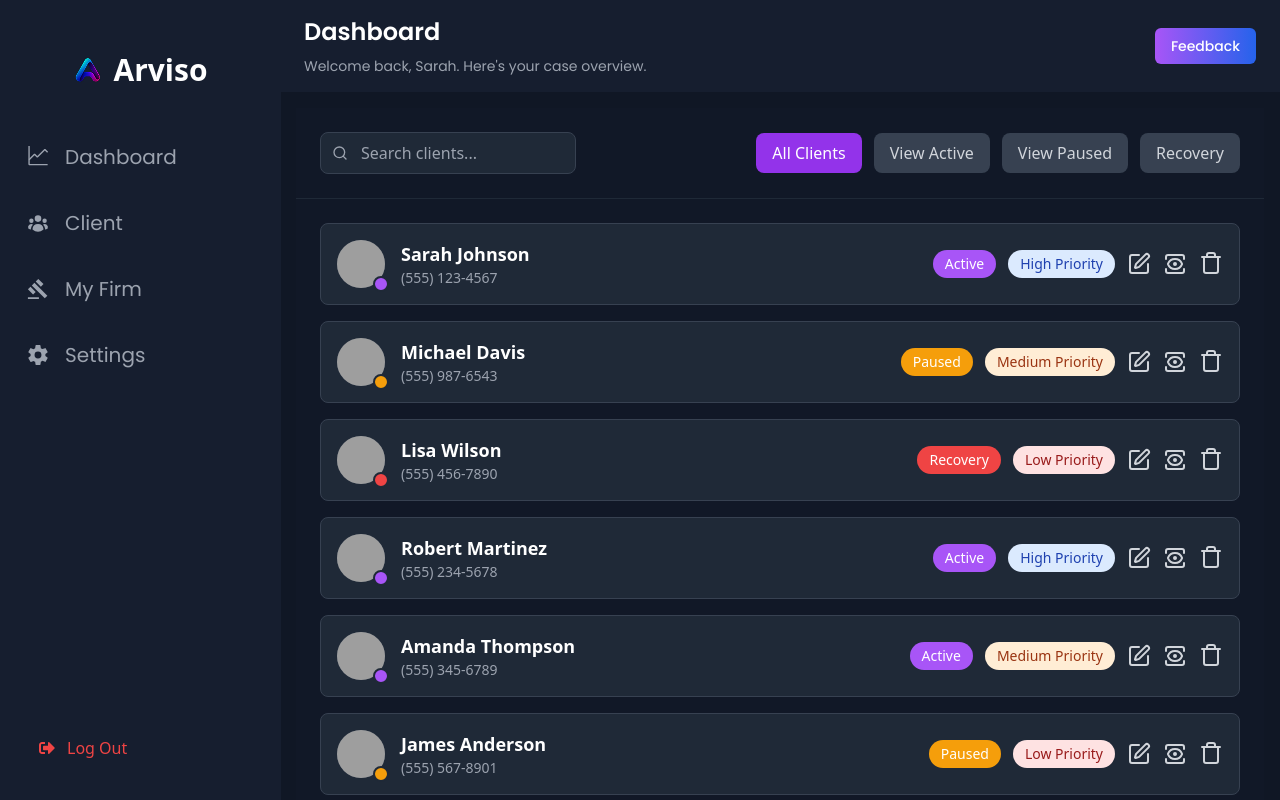
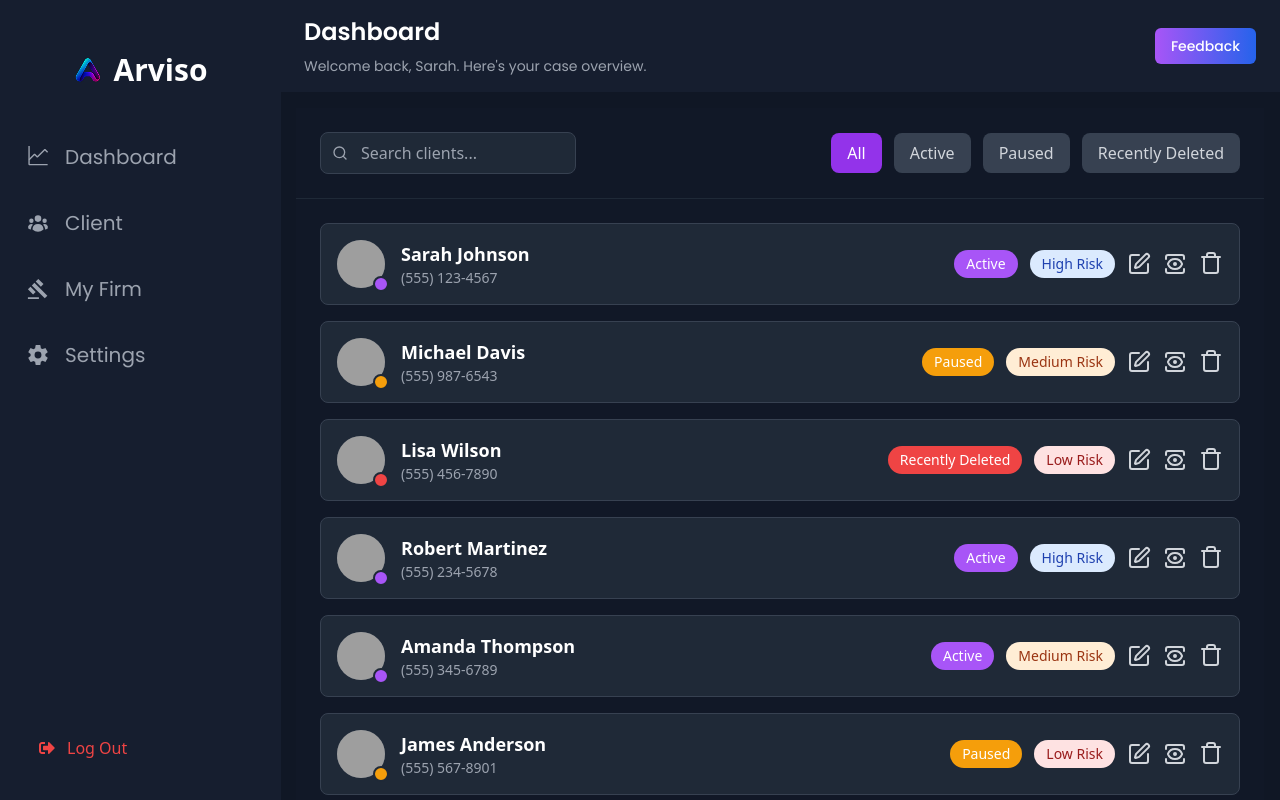
Before and after one commit to selim-reza-UITS/swift, a React (Vite) app: page /dashboard/intakeSpecialistClients in a window 1280 px wide. Built offline with nearby package versions, Linux system fonts and the light colour scheme; sample sign-in values are in the browser's storage; grey boxes are pictures that could not be loaded.

Commit message:
clients parts corrections done

```diff
--- a/src/Components/Dashboard/Admin/Client/ViewClientDetails.jsx
+++ b/src/Components/Dashboard/Admin/Client/ViewClientDetails.jsx
@@ -81,21 +81,21 @@ const ViewClientDetails = ({ onClose, client }) => {
               Injury's Sustained:
             </span>
             <span className="text-[#FFFFFF] text-base">
-              {client.injurySustained || "Lower back pain and stiffness."}
+              {client.injurySustained || "Lower back pain and stiffness"}
             </span>
           </div>
           <div className="flex justify-between my-2">
             <span className="text-[#FFFFFF] text-base">General Case Info:</span>
             <span className="text-[#FFFFFF] text-base">
               {client.generalCaseInfo ||
-                "Client reported back pain after accident."}
+                "Client reported back pain after accident"}
             </span>
           </div>
           <div className="flex justify-between my-2">
             <span className="text-[#FFFFFF] text-base">Insights:</span>
             <span className="text-[#FFFFFF] text-base">
               {client.insights ||
-                "Client reported back pain after accident."}
+                "Client reported back pain after accident"}
             </span>
           </div>
         </div>
--- a/src/Components/Dashboard/IntekSpecialist/IntakeSpecialistClients.jsx
+++ b/src/Components/Dashboard/IntekSpecialist/IntakeSpecialistClients.jsx
@@ -324,7 +324,7 @@ const IntakeSpecialistClients = () => {
       case "paused":
         return "Paused";
       case "recovery":
-        return "Recovery";
+        return "Recently Deleted";
       default:
         return "Unknown";
     }
@@ -346,11 +346,11 @@ const IntakeSpecialistClients = () => {
   const getPriorityLabel = (priority) => {
     switch (priority) {
       case "high":
-        return "High Priority";
+        return "High Risk";
       case "medium":
-        return "Medium Priority";
+        return "Medium Risk";
       case "low":
-        return "Low Priority";
+        return "Low Risk";
       default:
         return "Unknown";
     }
@@ -420,7 +420,7 @@ const IntakeSpecialistClients = () => {
                 : "bg-gray-700 text-gray-300 hover:bg-gray-600"
             }`}
           >
-            All Clients
+            All
           </button>
           <button
             onClick={() => handleViewChange("active")}
@@ -430,7 +430,7 @@ const IntakeSpecialistClients = () => {
                 : "bg-gray-700 text-gray-300 hover:bg-gray-600"
             }`}
           >
-            View Active
+             Active
           </button>
           <button
             onClick={() => handleViewChange("paused")}
@@ -440,7 +440,7 @@ const IntakeSpecialistClients = () => {
                 : "bg-gray-700 text-gray-300 hover:bg-gray-600"
             }`}
           >
-            View Paused
+             Paused
           </button>
           <button
             onClick={() => handleViewChange("recovery")}
@@ -450,7 +450,7 @@ const IntakeSpecialistClients = () => {
                 : "bg-gray-700 text-gray-300"
             }`}
           >
-            Recovery
+            Recently Deleted
           </button>
         </div>
       </div>
--- a/src/Components/Dashboard/IntekSpecialist/IntakeSpecialistDashboard.jsx
+++ b/src/Components/Dashboard/IntekSpecialist/IntakeSpecialistDashboard.jsx
@@ -116,7 +116,6 @@ const getImageByTitle = (title) => {
 };
 
 const IntakeSpecialistDashboard = () => {
-  const [activeIndex, setActiveIndex] = React.useState(null);
   const [showAddClientModal, setShowAddClientModal] = React.useState(false);
 
   return (
--- a/src/Components/Shared/ClientDetails.jsx
+++ b/src/Components/Shared/ClientDetails.jsx
@@ -43,8 +43,8 @@ function ClientDetails() {
     scheduledNextSend: "2025-9-20",
     clientSentiment: "Positive",
     riskLevel: "High",
-    generalCaseInfo: "Client reported back pain after accident.",
-    injuriesSustained: "Lower back pain and stiffness.",
+    generalCaseInfo: "Client reported back pain after accident",
+    injuriesSustained: "Lower back pain and stiffness",
     consentToCommunicate: false,
   });
   const navigate = useNavigate();
```
